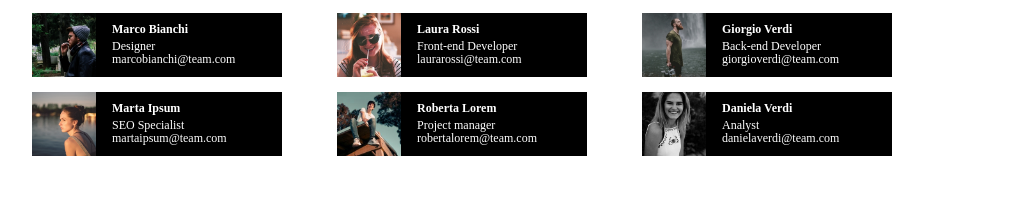
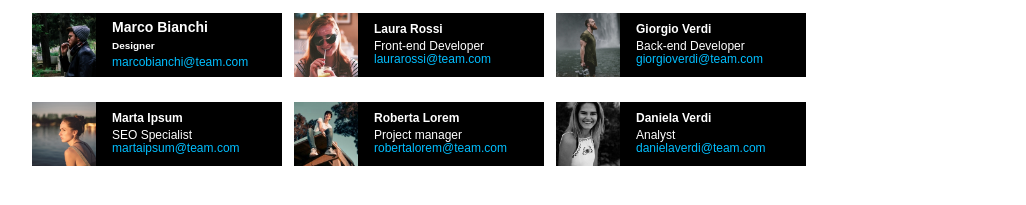
Before and after one commit to francescomeloni03/html-css-float-cards, a plain HTML site: page index.html in a window 1280 px wide. Shown: the part 137-342 px from the top of the page, without its empty margins (126-1152 px from the left). Drawn offline with Linux system fonts and the light colour scheme.

Commit message:
Container

```diff
--- a/Css/main.css
+++ b/Css/main.css
@@ -13,25 +13,30 @@ header, div{
     box-sizing: border-box;
 }
 
-.box1 {
-    background-color: black;
-    width: 250px;
-    margin-right: 15px;
-    margin-bottom: 15px;
-    float: left;
+.container{
+    margin-left: 150px;
+    margin-right: 150px;
 
 }
 
 
 
-.box{
+
+
+.box {
     background-color: black;
     width: 250px;
-    margin-right: 15px;
-    margin-bottom: 15px;
+    margin-right: 12px;
+    margin-bottom: 25px;
     float: left;
-    margin-left: 40px;
+    margin-left: auto;
+
 }
+
+
+
+
+
 img {
     height: 4rem;
     float: left;
@@ -45,4 +50,15 @@ img {
     font-size: 12px;
     line-height: 1px;
     width: max-content;
+    font-family: Arial, Helvetica, sans-serif;
 }
+
+
+.email{
+    color: deepskyblue;
+}
+
+
+.clearfix {
+    clear: both;
+}
--- a/index.html
+++ b/index.html
@@ -13,13 +13,14 @@
     <p> <small> Lorem ipsum dolor sit amet, consectetur adipiscing elit. Etiam aliquam turpis at pretium imperdiet. Vestibulum elementum lobortis risus a maximus. Proin lacinia sagittis commodo. Ut tempor laoreet turpis.Lorem ipsum dolor sit amet, consectetur adipiscing elit. Etiam aliquam turpis at pretium imperdiet. Vestibulum elementum lobortis risus a maximus. Proin lacinia sagittis commodo. Ut tempor laoreet.</small> </p>
     </header>
 <main>
-    <div class="box1">
+    <div class="container">
+    <div class="box">
        <img src="img/male1.png" alt="">
 
         <div class="testo">
-            <h4>Marco Bianchi</h4>
-            <p>Designer</p>
-            <p>marcobianchi@team.com</p>
+            <h3> Marco Bianchi</h3>
+            <h5>Designer</h5>
+            <p class="email">marcobianchi@team.com</p>
         </div>
     </div>
 
@@ -30,7 +31,7 @@
         <div class="testo">
             <h4>Laura Rossi</h4>
             <p>Front-end Developer</p>
-            <p>laurarossi@team.com</p>
+            <p class="email">laurarossi@team.com</p>
         </div>
     </div>
 
@@ -40,16 +41,16 @@
         <div class="testo">
             <h4>Giorgio Verdi</h4>
             <p>Back-end Developer</p>
-            <p>giorgioverdi@team.com</p>
+            <p class="email">giorgioverdi@team.com</p>
         </div>
     </div>
-    <div class="box1">
+    <div class="box">
         <img src="img/female2.png" alt="">
 
         <div class="testo">
             <h4>Marta Ipsum</h4>
             <p>SEO Specialist</p>
-            <p>martaipsum@team.com
+            <p class="email">martaipsum@team.com
             </p>
         </div>
     </div>
@@ -60,7 +61,7 @@
         <div class="testo">
             <h4>Roberta Lorem</h4>
             <p>Project manager</p>
-            <p>robertalorem@team.com</p>
+            <p class="email">robertalorem@team.com</p>
         </div>
     </div>
 
@@ -70,10 +71,11 @@
         <div class="testo">
             <h4>Daniela Verdi</h4>
             <p>Analyst</p>
-            <p>danielaverdi@team.com</p>
+            <p class="email">danielaverdi@team.com</p>
         </div>
     </div>
-
+    <div class="clearfix"></div>
+</div>
 
 
 
```
